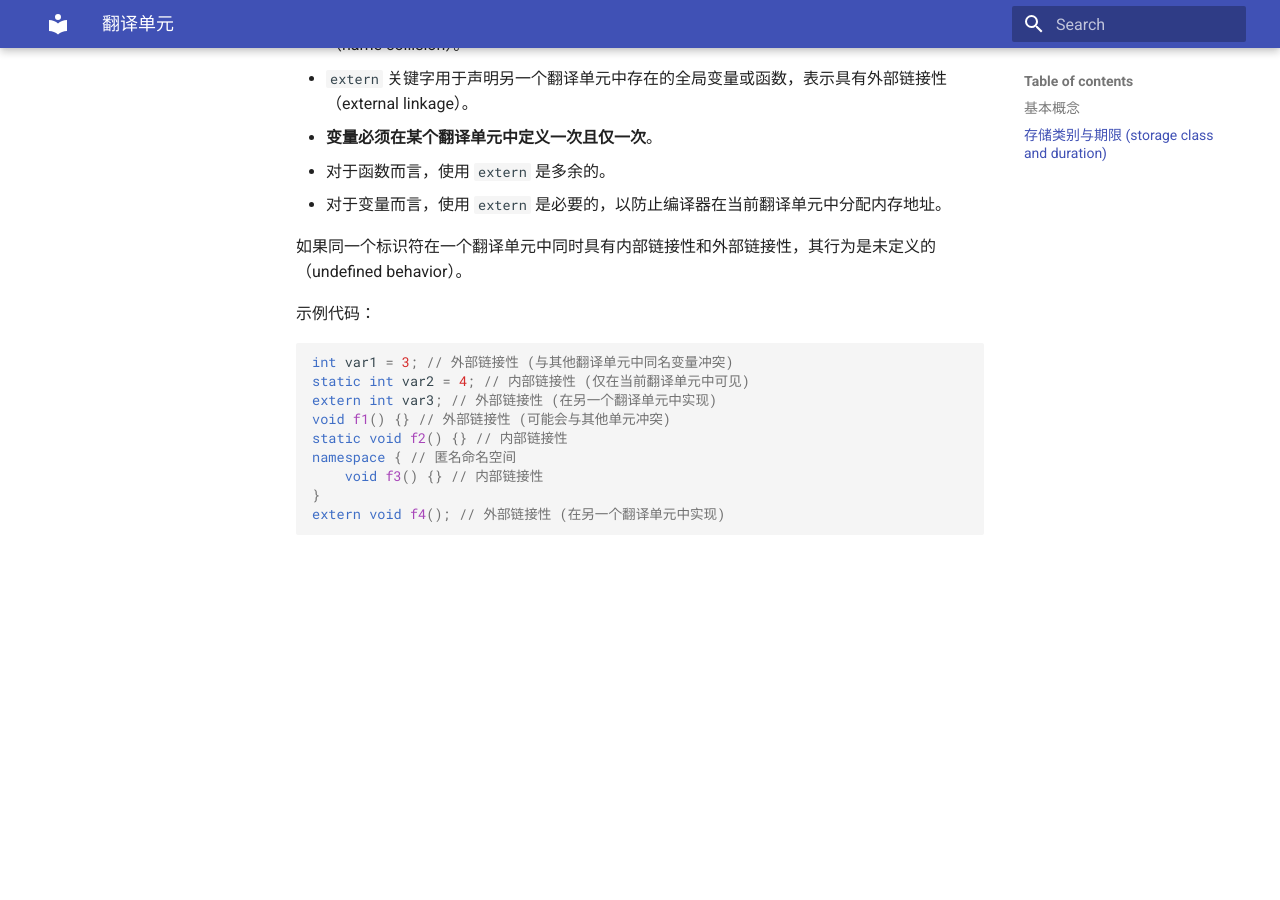
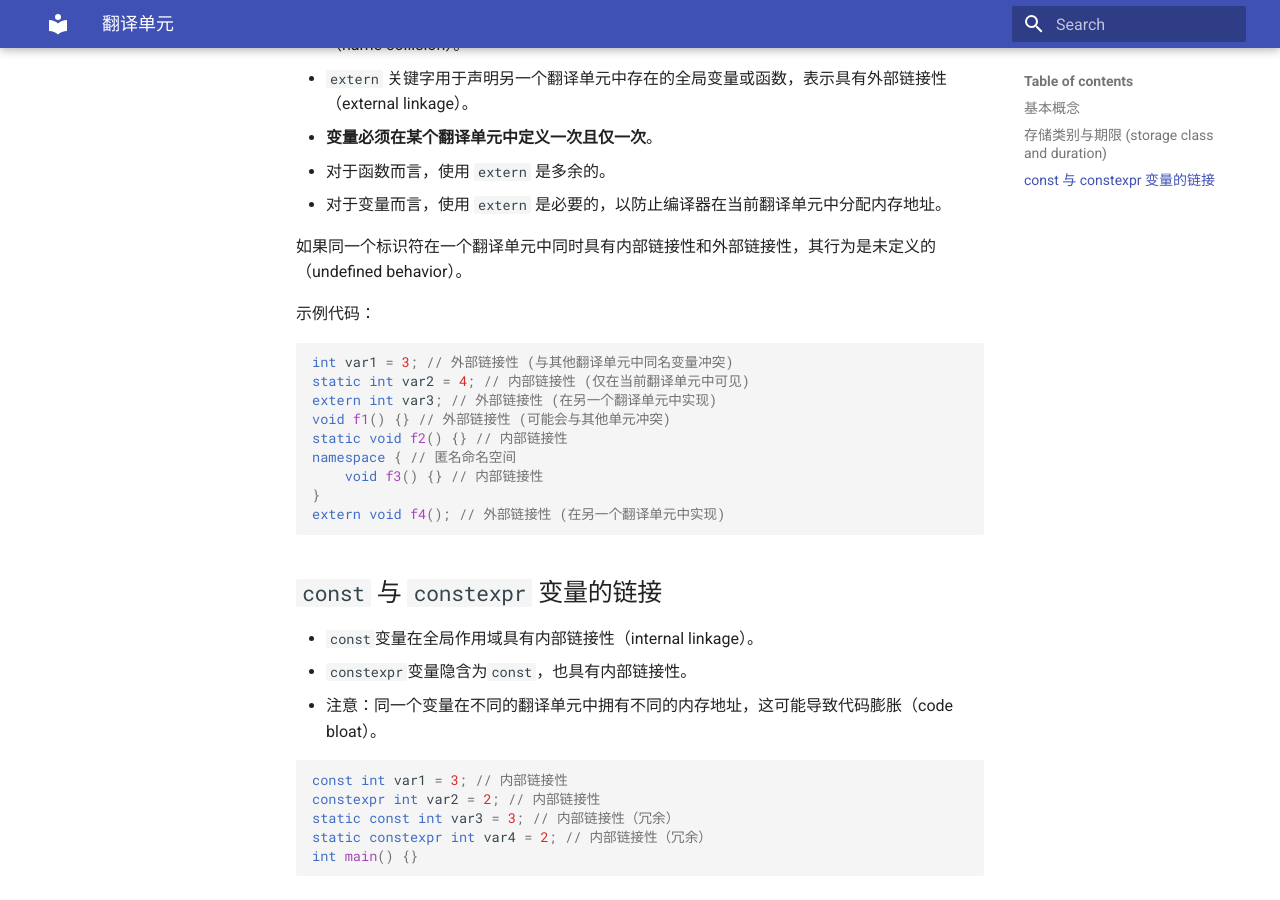
Before and after one commit to ymma98/technotes, an MkDocs documentation site: the page built from docs/cpp/翻译单元.md, in a window 1280 px wide and 900 px high, scrolled down 3540 px. Built offline with MkDocs 1.6.1 and Material for MkDocs 9.7.7, drawn with Linux system fonts in a browser that asks for light colours; before the commit the page ends 4099 px from its top, so only the background shows below that.

Commit message:
docs/cpp/翻译单元.md updated from https://stackedit.cn/

````diff
--- a/docs/cpp/翻译单元.md
+++ b/docs/cpp/翻译单元.md
@@ -143,7 +143,23 @@ namespace { // 匿名命名空间
 }
 extern void f4(); // 外部链接性 (在另一个翻译单元中实现)
 ```
+
+
+## `const` 与 `constexpr` 变量的链接
+
+- `const`变量在全局作用域具有内部链接性（internal linkage）。
+- `constexpr`变量隐含为`const`，也具有内部链接性。
+- 注意：同一个变量在不同的翻译单元中拥有不同的内存地址，这可能导致代码膨胀（code bloat）。
+
+
+```c++
+const int var1 = 3; // 内部链接性
+constexpr int var2 = 2; // 内部链接性
+static const int var3 = 3; // 内部链接性（冗余）
+static constexpr int var4 = 2; // 内部链接性（冗余）
+int main() {}
+```
 <!--stackedit_data:
-eyJoaXN0b3J5IjpbLTIzMTY4MzE2OCw0MDg1ODQ4OTEsNzk2Mz
-I3MTgwLDE2Mzg3NzQ2NzcsMTc1MjI5MzczXX0=
+eyJoaXN0b3J5IjpbNjgyNTc2MjQ1LDQwODU4NDg5MSw3OTYzMj
+cxODAsMTYzODc3NDY3NywxNzUyMjkzNzNdfQ==
 -->
````
